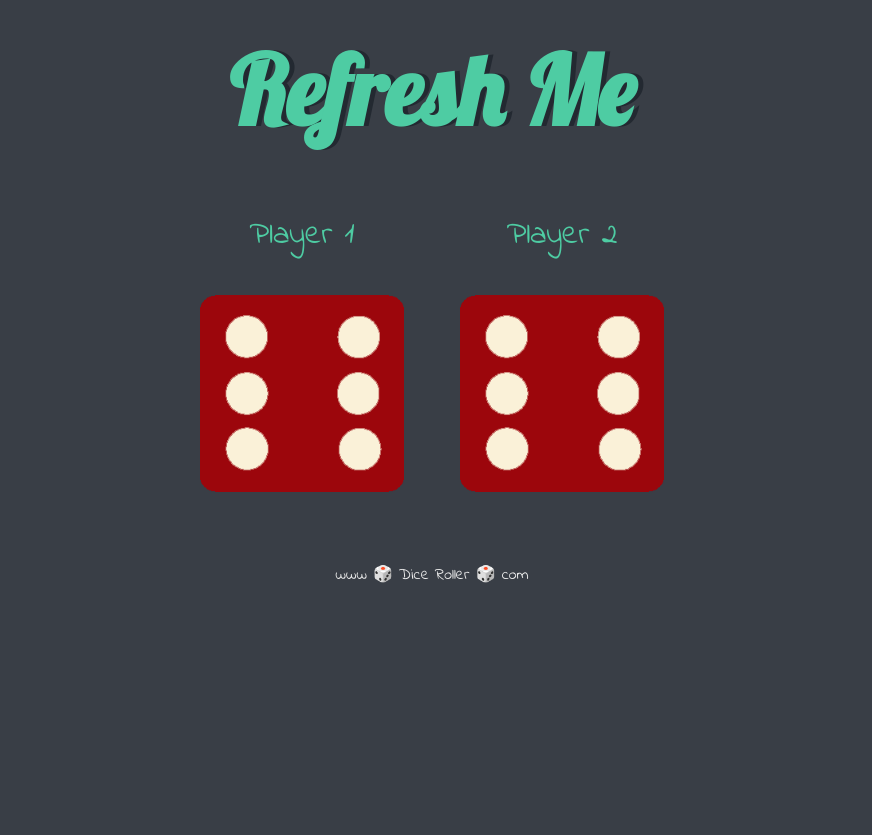
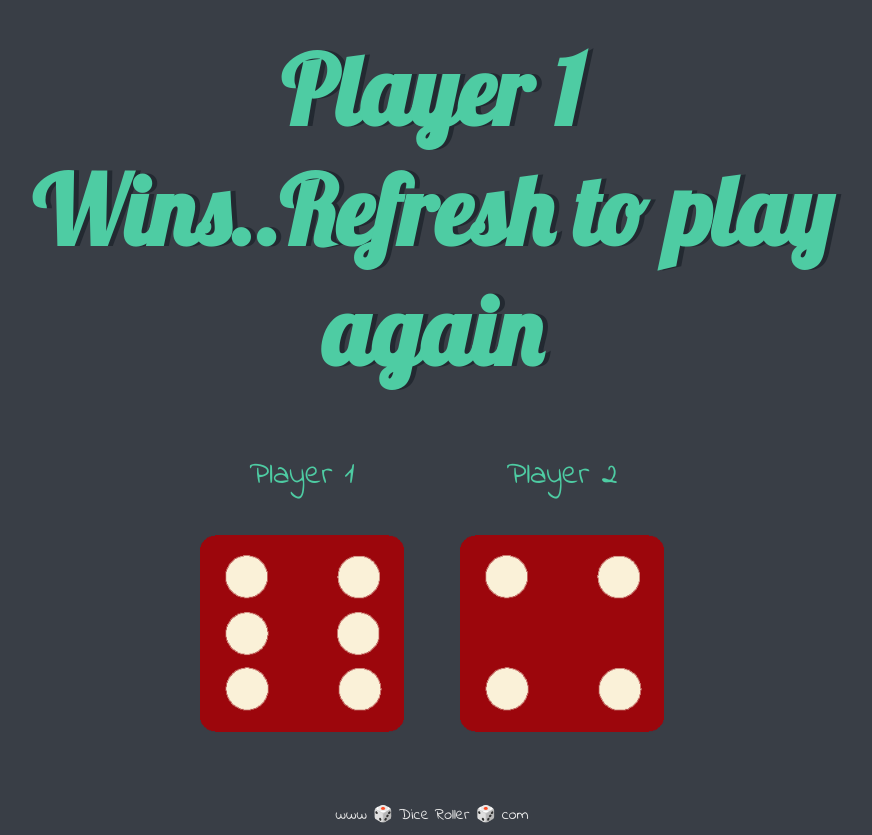
Before and after one commit to Aaravshukla15/Dice-Roller, a plain HTML site: page index.html in a window 1280 px wide. Shown: the whole page, without its empty margins (208-1080 px from the left). Before the commit the page ends 800 px from the top, so only its background shows below. Drawn offline with Linux system fonts and the light colour scheme.

Commit message:
Update index.html

```diff
--- a/index.html
+++ b/index.html
@@ -24,7 +24,7 @@
 
     </div>
 
-    <script src="index.js"></script>
+    <script src="script/index.js"></script>
   </body>
 
   <footer>
```
